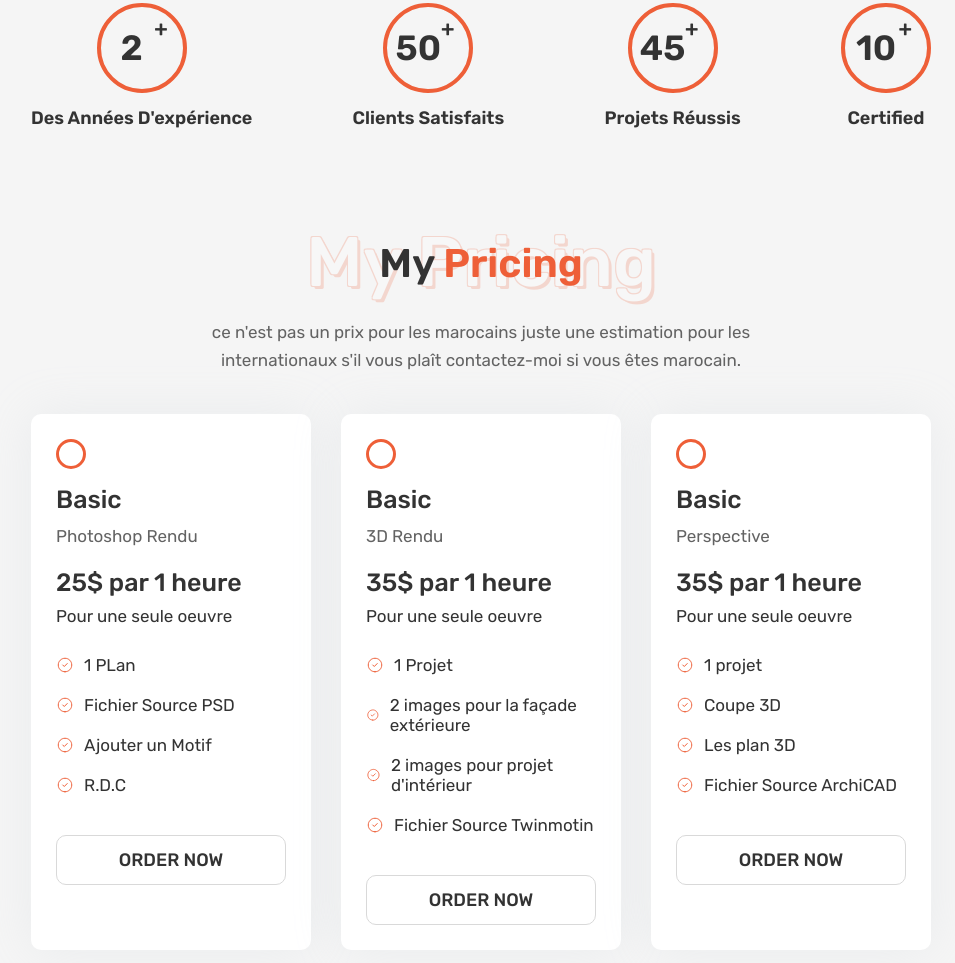
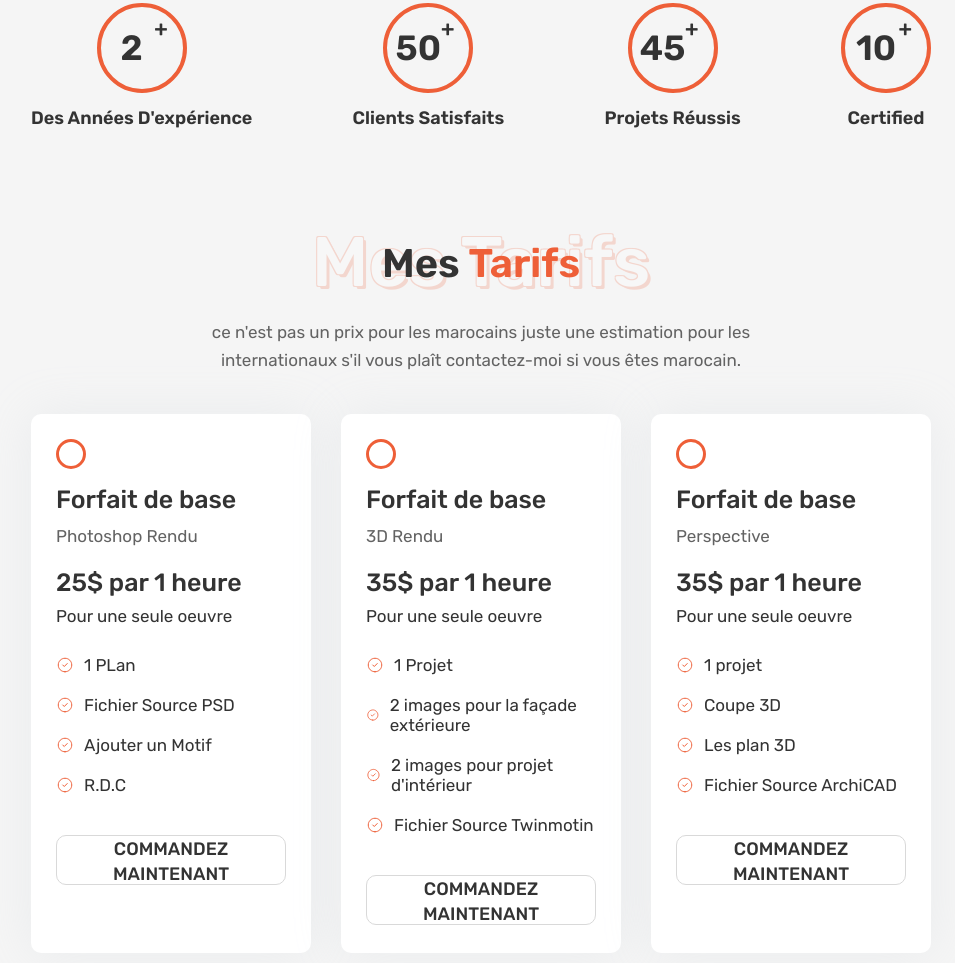
Before and after one commit to marouananouar/personal_protfolio_v2, a plain HTML site: page services.html in a window 1280 px wide. Shown: the part 1287-2250 px from the top of the page, without its empty margins (319-1274 px from the left). Drawn offline with Linux system fonts and the light colour scheme.

Commit message:
Update services.html

```diff
--- a/services.html
+++ b/services.html
@@ -139,8 +139,8 @@
         <div class="inner__page--content__style3">
             <div class="page__content--style3__padding">
                 <div class="page__heading style3">
-                    <h1 class="page__heading--title">MY SERVICES</h1>
-                    <h2 class="page__heading--subtitle">MY <span>SERVICES</span></h2>
+                    <h1 class="page__heading--title">MES SERVICES</h1>
+                    <h2 class="page__heading--subtitle">MES <span>SERVICES</span></h2>
                 </div>
 
                 <!-- Start services section -->
@@ -263,8 +263,8 @@
                 <section class="pricing__section section--padding pt-0">
                     <div class="section__heading text-center style3 mb-40">
                         <div class="section__heading--inner position-relative mb-20">
-                            <h2 class="page__heading--title">My Pricing</h2>
-                            <h3 class="page__heading--subtitle">My <span>Pricing</span></h3>
+                            <h2 class="page__heading--title">Mes Tarifs</h2>
+                            <h3 class="page__heading--subtitle">Mes <span>Tarifs</span></h3>
                         </div>
                         <p class="section__heading--desc max-width-600">
                             ce n'est pas un prix pour les marocains juste une estimation pour les internationaux s'il vous plaît contactez-moi si vous êtes marocain.
@@ -274,7 +274,7 @@
                         <div class="pricing__box">
                             <span class="pricing__box--shape"></span>
                             <div class="pricing__box--header">
-                                <h3 class="pricing__box--header__title">Basic</h3>
+                                <h3 class="pricing__box--header__title">Forfait de base</h3>
                                 <p class="pricing__box--header__desc">Photoshop Rendu</p>
                             </div>
                             <div class="pricing__box--price">
@@ -311,13 +311,14 @@
                                     <span class="pricing__box--info__text">R.D.C</span>
                                 </li>
                             </ul>
-
-                            <button class="pricing__box--btn">ORDER NOW</button>
+                            <a href="https://wa.link/iwtrqx">
+                            <button class="pricing__box--btn">COMMANDEZ MAINTENANT</button>
+                            </a>
                         </div>
                         <div class="pricing__box">
                             <span class="pricing__box--shape"></span>
                             <div class="pricing__box--header">
-                                <h3 class="pricing__box--header__title">Basic</h3>
+                                <h3 class="pricing__box--header__title">Forfait de base</h3>
                                 <p class="pricing__box--header__desc">3D Rendu</p>
                             </div>
                             <div class="pricing__box--price">
@@ -354,12 +355,14 @@
                                     <span class="pricing__box--info__text">Fichier Source Twinmotin</span>
                                 </li>
                             </ul>
-                            <button class="pricing__box--btn">ORDER NOW</button>
+                          <a href="https://wa.link/zg2o87">
+                            <button class="pricing__box--btn">COMMANDEZ MAINTENANT</button>
+                          </a>
                         </div>
                         <div class="pricing__box">
                             <span class="pricing__box--shape"></span>
                             <div class="pricing__box--header">
-                                <h3 class="pricing__box--header__title">Basic</h3>
+                                <h3 class="pricing__box--header__title">Forfait de base</h3>
                                 <p class="pricing__box--header__desc">Perspective</p>
                             </div>
                             <div class="pricing__box--price">
@@ -396,7 +399,9 @@
                                     <span class="pricing__box--info__text">Fichier Source ArchiCAD</span>
                                 </li>
                             </ul>
-                            <button class="pricing__box--btn">ORDER NOW</button>
+                          <a href="https://wa.link/zbp56a">
+                            <button class="pricing__box--btn">COMMANDEZ MAINTENANT</button>
+                          </a>
                         </div>
                     </div>
                 </section>
```
